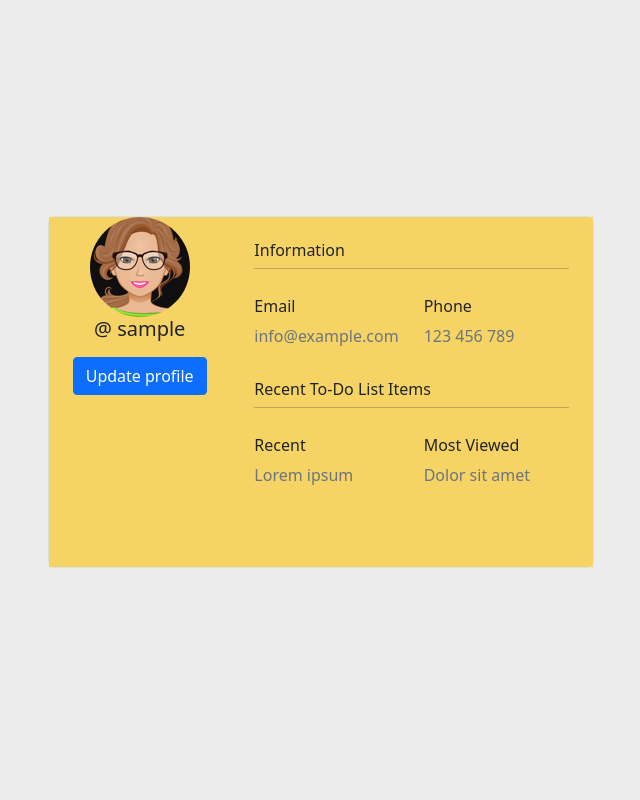
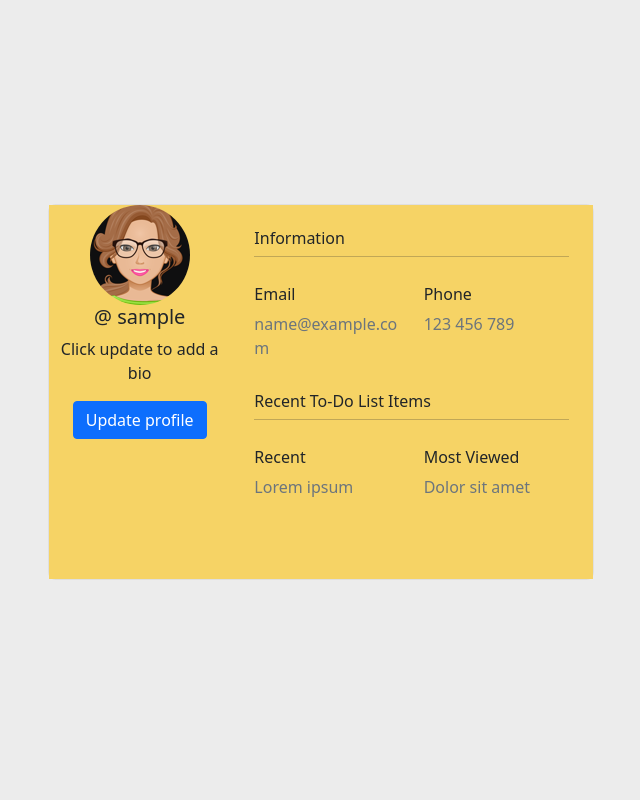
Before and after one commit to sheready/todo-app, a Django app: page /users/profile/ in a window 1280 px wide. Shown: the part 56-856 px from the top of the page, without its empty margins (319-959 px from the left). Run offline with Django 4.2, Linux system fonts and the light colour scheme; the visitor is signed in with stand-in values (Sample User, id 1); some libraries are stand-ins or nearby versions.

Commit message:
adding an if else on user profile page as well as displaying user email

```diff
--- a/users/templates/profile.html
+++ b/users/templates/profile.html
@@ -20,7 +20,11 @@
                 alt="Avatar" class="img-fluid my-5" style="width: 80px;" />
               {% endif %}
               <h5>@ {{ user.username }}</h5>
-              <p>{{ user.profile.bio }}</p>
+              {% if user.profile.bio %}
+                <p>{{ user.profile.bio }}</p>
+              {% else %}
+                <p>Click update to add a bio</p>
+              {% endif %}
               <a href="{% url 'user:profile-update' %}" class="btn btn-primary">Update profile</a>
             </div>
             <div class="col-md-8">
@@ -30,7 +34,7 @@
                 <div class="row pt-1">
                   <div class="col-6 mb-3">
                     <h6>Email</h6>
-                    <p class="text-muted">info@example.com</p>
+                    <p class="text-muted">{{ user.email }}</p>
                   </div>
                   <div class="col-6 mb-3">
                     <h6>Phone</h6>
```
